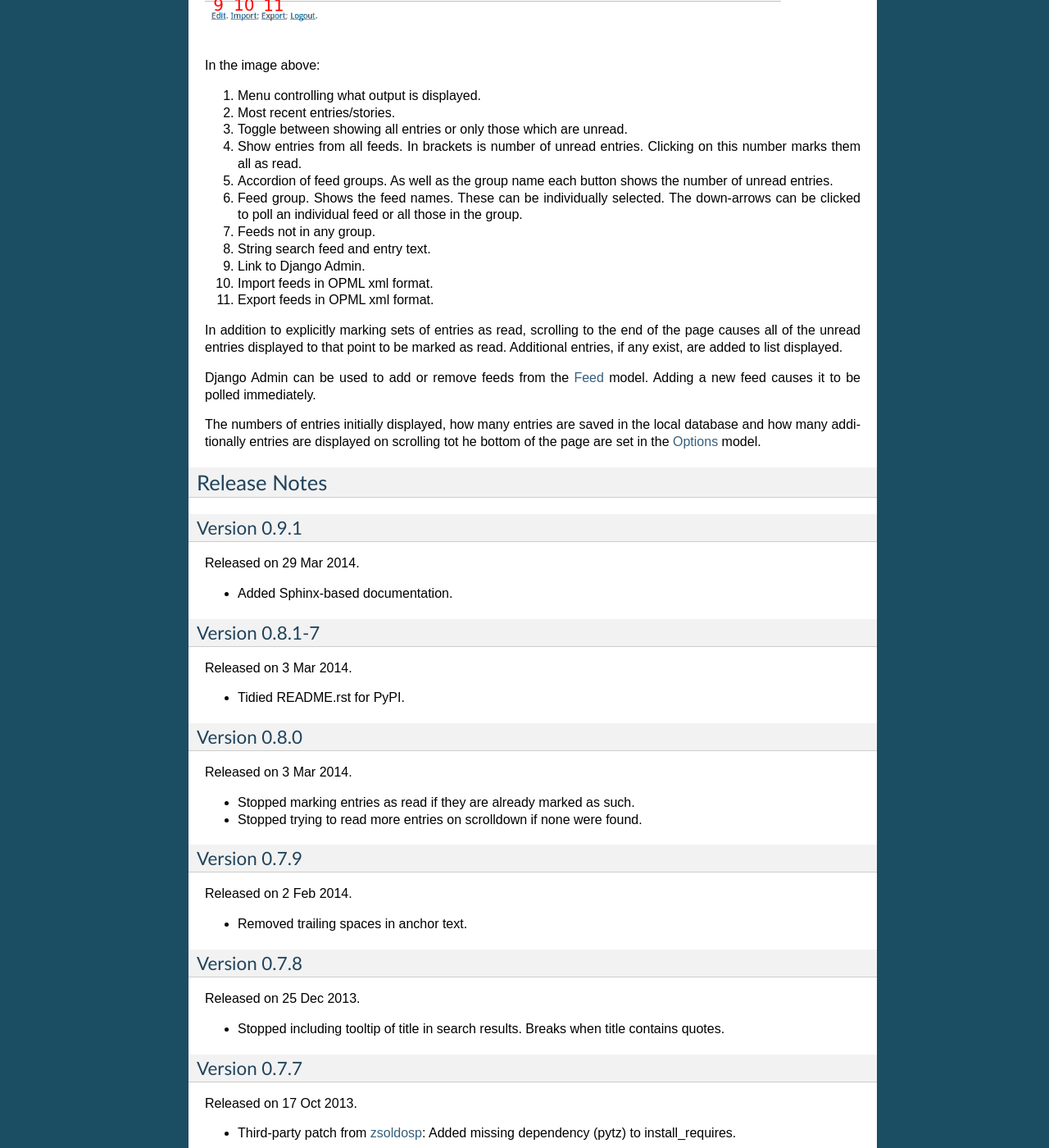
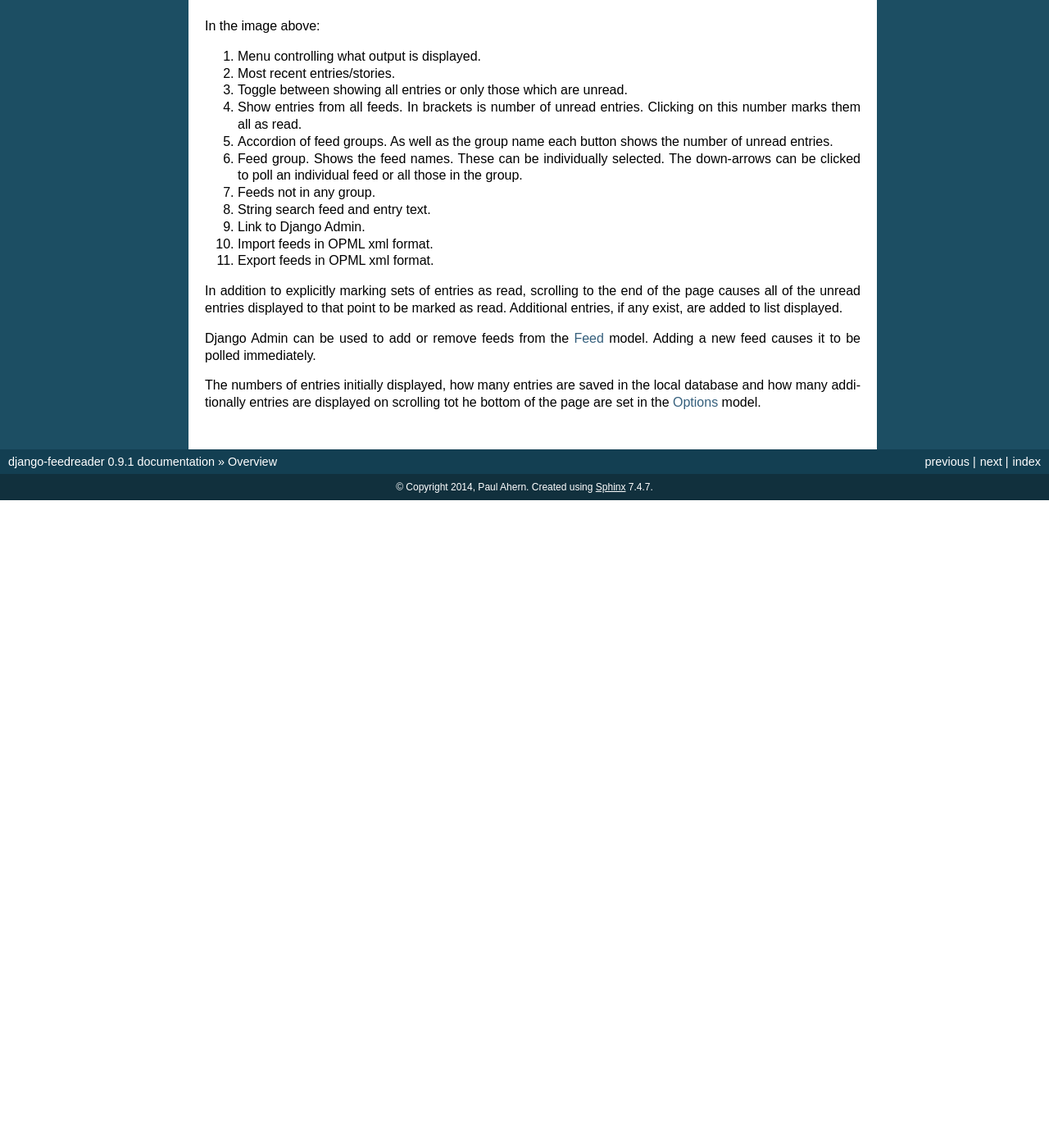
Before and after one commit to ahernp/django-feedreader, a Sphinx documentation site: the page built from doc/overview.rst, in a window 1280 px wide and 1400 px high, scrolled down 1459 px. Shown: the whole window at 82% size. Built offline with Sphinx 7.4.7, drawn with Linux system fonts in a browser that asks for light colours; after the commit the page ends 2069 px from its top, so only the background shows below that; some of the changed text lies outside the part shown.

Commit message:
Updated documentation

```diff
--- /dev/null
+++ b/doc/history.rst
@@ -0,0 +1 @@
+.. include:: ../HISTORY.rst
--- a/doc/index.rst
+++ b/doc/index.rst
@@ -11,10 +11,10 @@ Contents:
 .. toctree::
    :maxdepth: 2
 
-   overview.rst
+   overview
 
-
-   code.rst
+   readme
+   history
 
 Indices and tables
 ==================
--- a/doc/overview.rst
+++ b/doc/overview.rst
@@ -97,137 +90,3 @@ The numbers of entries initially displayed, how many entries are saved
 in the local database and how many additionally entries are displayed
 on scrolling tot he bottom of the page are set in the
 `Options <code.html#feedreader.models.Options>`_ model.
-
-
-.. index:: Release Notes (Overview)
-
-.. _release_notes:
-
-Release Notes
-=============
-
-Version 0.9.1
--------------
-
-Released on 29 Mar 2014.
-
-* Added Sphinx-based documentation.
-
-
-Version 0.8.1-7
----------------
-
-Released on 3 Mar 2014.
-
-* Tidied README.rst for PyPI.
-
-Version 0.8.0
--------------
-
-Released on 3 Mar 2014.
-
-* Stopped marking entries as read if they are already marked as such.
-* Stopped trying to read more entries on scrolldown if none were found.
-
-Version 0.7.9
--------------
-
-Released on 2 Feb 2014.
-
-* Removed trailing spaces in anchor text.
-
-Version 0.7.8
--------------
-
-Released on 25 Dec 2013.
-
-* Stopped including tooltip of title in search results. Breaks when title contains quotes.
-
-Version 0.7.7
--------------
-
-Released on 17 Oct 2013.
-
-* Third-party patch from `zsoldosp <https://github.com/zsoldosp>`_:
-  Added missing dependency (pytz) to install_requires.
-
-Version 0.7.6
--------------
-
-Released on 29 Sep 2013.
-
-* Added 'Top' local link to footer.
-
-Version 0.7.5
--------------
-
-Released on 2 Jun 2013.
-
-* Fixed typos in documentation.
-
-Version 0.7.4
--------------
-
-Released on 25 May 2013.
-
-* Allow for blank titles when creating Feed records.
-
-Version 0.7.3
--------------
-
-Released on 22 April 2013.
-
-* Mark entries as read when clicked fix.
-
-Version 0.7.2
--------------
-
-Released on 21 April 2013.
-
-* Attach ajax Start and Stop events to document to fix spinner.
-
-Version 0.7.1
--------------
-
-Released on 21 April 2013.
-
-* Use jQuery 2.0.0.
-
-Version 0.7.0
--------------
-
-Released on 19 April 2013.
-
-* Added options to import and export feeds in OPML xml format.
-
-Version 0.6.0
--------------
-
-Released on 18 April 2013.
-
-* Mark entries as read when clicked.
-
-Version 0.5.1
--------------
-
-Released on 1 April 2013.
-
-* Use timezone-aware timestamps.
-
-Version 0.5.0
--------------
-
-Released on 30 March 2013.
-
-*  Show feed contents.
-*  Manage Feeds using Django admin pages.
-
-
-.. index:: To Do List (Overview)
-
-.. _todo_list:
-
-To Do List
-==========
-
-.. todolist::
--- /dev/null
+++ b/doc/readme.rst
@@ -0,0 +1 @@
+.. include:: ../README.rst
```
Also changed, not shown: other parts of doc/overview.rst (+1 -8 lines), HISTORY.rst (added, +87 -0 lines), README.rst (+10 -8 lines), doc/code.rst (deleted, +0 -49 lines), 1 other file.
